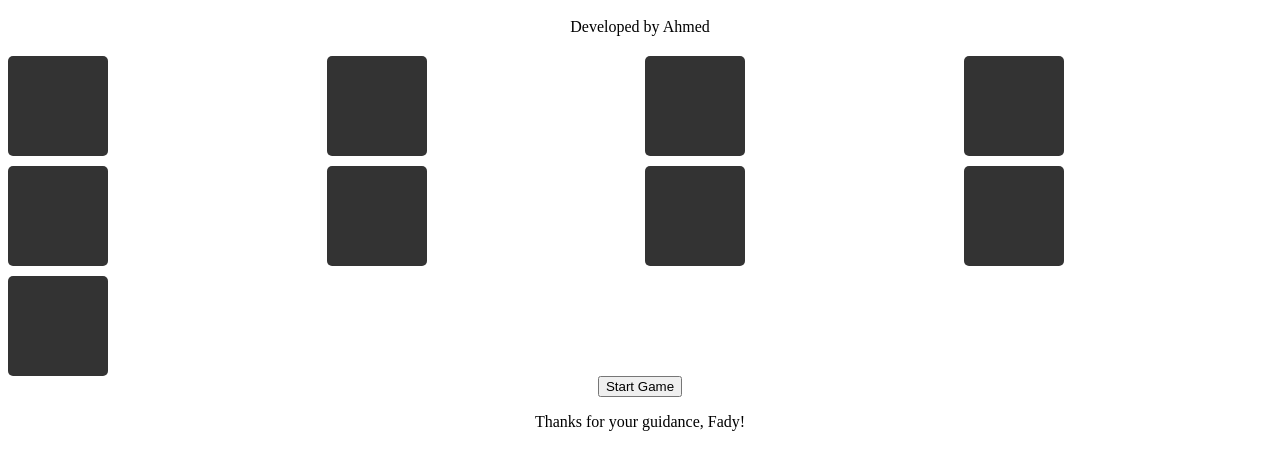
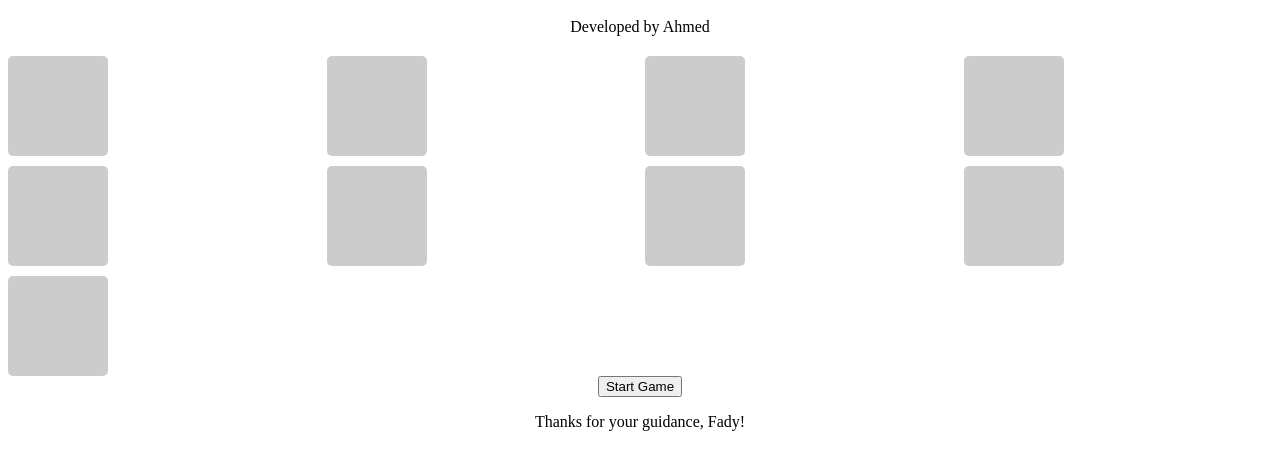
Before and after one commit to sharkgeek/memorygame, a plain HTML site: page index.html in a window 1280 px wide. Both pictures are taken after a click on the button "Start Game". Shown: the part 90-560 px from the top of the page. Drawn offline with Linux system fonts and the light colour scheme.

Commit message:
Update index.html

```diff
--- a/index.html
+++ b/index.html
@@ -3,6 +3,15 @@
 <head>
     <title>Memory Game</title>
     <link rel="stylesheet" href="style.css">
+    <style>
+        .box {
+            background-color: #ccc;
+            height: 100px;
+            width: 100px;
+            border-radius: 5px;
+            cursor: pointer;
+        }
+    </style>
 </head>
 <body>
     <div class="container">
@@ -13,6 +22,70 @@
         <p>Thanks for your guidance, Fady!</p>
     </div>
 
-    <script src="script.js"></script>
+    <script>
+        var colors = [];
+        var boxes = [];
+        var numBoxes = 9;
+        var gameInProgress = false;
+
+        function startGame() {
+            colors = [];
+            boxes = [];
+            gameInProgress = true;
+
+            for (var i = 0; i < numBoxes; i++) {
+                var r = Math.floor(Math.random() * 256);
+                var g = Math.floor(Math.random() * 256);
+                var b = Math.floor(Math.random() * 256);
+                var color = "rgb(" + r + ", " + g + ", " + b + ")";
+                colors.push(color);
+            }
+
+            var grid = document.querySelector(".grid");
+            grid.innerHTML = ""; // Clear previous boxes if any
+
+            for (var i = 0; i < numBoxes; i++) {
+                var box = document.createElement("div");
+                box.className = "box";
+                box.dataset.color = colors[i]; // Store color data
+                box.onclick = checkGuess;
+                boxes.push(box);
+                grid.appendChild(box);
+            }
+
+            setTimeout(hideBoxes, 2000);
+        }
+
+        function hideBoxes() {
+            for (var i = 0; i < numBoxes; i++) {
+                boxes[i].style.backgroundColor = "#ccc";
+                boxes[i].onclick = revealColor; // Enable clicking on boxes
+            }
+        }
+
+        function revealColor() {
+            this.style.backgroundColor = this.dataset.color;
+            this.onclick = null; // Disable further clicking on the box
+        }
+
+        function checkGuess() {
+            if (!gameInProgress) {
+                return;
+            }
+
+            var index = boxes.indexOf(this);
+            if (this.style.backgroundColor == this.dataset.color) {
+                this.onclick = null;
+                var remaining = boxes.filter(function(box) {
+                    return box.style.backgroundColor != box.dataset.color;
+                });
+
+                if (remaining.length == 0) {
+                    gameInProgress = false;
+                    alert("You win!");
+                }
+            }
+        }
+    </script>
 </body>
 </html>
```
